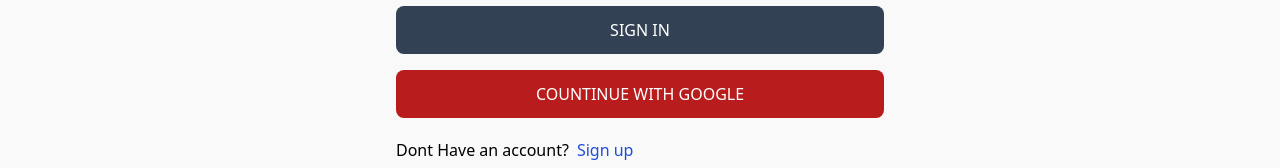
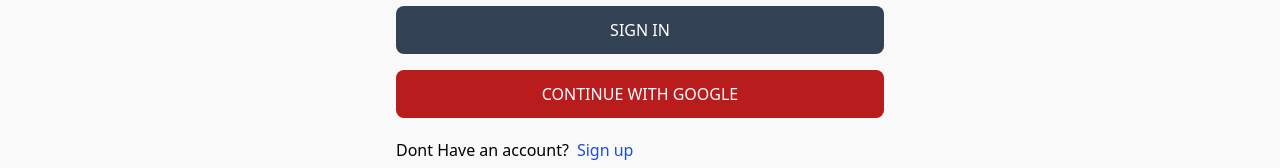
Before and after one commit to shivamjain74/nex-Estate-Frontend, a React (Vite) app: page /sign-in in a window 1280 px wide. Shown: the part 302-470 px from the top of the page. Built offline with nearby package versions, Linux system fonts and the light colour scheme.

Commit message:
final version new firebase project

```diff
--- a/package.json
+++ b/package.json
@@ -11,7 +11,7 @@
   },
   "dependencies": {
     "@reduxjs/toolkit": "^2.0.1",
-    "firebase": "^10.7.1",
+    "firebase": "^10.11.1",
     "react": "^18.2.0",
     "react-dom": "^18.2.0",
     "react-icons": "^4.12.0",
--- a/src/components/OAuth.jsx
+++ b/src/components/OAuth.jsx
@@ -1,39 +1,41 @@
-import React from 'react'
-import {GoogleAuthProvider, getAuth, signInWithRedirect} from 'firebase/auth';
-import {app} from '../firebase';
+import { GoogleAuthProvider, getAuth, signInWithPopup, signInWithRedirect } from 'firebase/auth';
+import { app } from '../firebase';
 import { useDispatch } from 'react-redux';
 import { signInSuccess } from '../redux/user/userSlice';
 import { useNavigate } from 'react-router-dom';
 
-const OAuth = () => {
+export default function OAuth() {
   const dispatch = useDispatch();
   const navigate = useNavigate();
-  const handleGoogleClick = async()=>{
+  const handleGoogleClick = async () => {
     try {
       const provider = new GoogleAuthProvider();
-        const auth = getAuth(app);
+      const auth = getAuth(app)
 
-        const result = await signInWithRedirect(auth,provider)
-
-        const res = await fetch ('/api/auth/google', {
-     method : 'POST',
+      const result = await signInWithPopup(auth,provider);
+      const res= await fetch ('/api/auth/google',{
+        method:'POST',
         headers:{
           'Content-Type':'application/json',
         },
-     body:JSON.stringify({name: result.user.displayName,email: result.user.email,photo: result.user.photoURL}),
+        body: JSON.stringify({name:result.user.displayName,email: result.user.email,photo:result.user.photoURL}),
       })
       const data = await res.json();
       dispatch(signInSuccess(data));
        navigate('/');
 
+
     } catch (error) {
-        console.log("could not sign in with google",error);
+      console.log('could not sign in with google', error);
     }
+  };
+  return (
+    <button
+      onClick={handleGoogleClick}
+      type='button'
+      className='bg-red-700 text-white p-3 rounded-lg uppercase hover:opacity-95'
+    >
+      Continue with google
+    </button>
+  );
 }
-
-  return (
-    <button onClick={handleGoogleClick} type='button' className='bg-red-700 text-white p-3 rounded-lg uppercase hover:opacity-95 disabled:opacity-80'>Countinue with Google</button>
-  )
-}
-
-export default OAuth
--- a/src/firebase.js
+++ b/src/firebase.js
@@ -6,11 +6,11 @@ import { initializeApp } from "firebase/app";
 // Your web app's Firebase configuration
 const firebaseConfig = {
   apiKey: import.meta.env.VITE_FIREBASE_API_KEY,
-  authDomain: "mern-estate-fbec3.firebaseapp.com",
-  projectId: "mern-estate-fbec3",
-  storageBucket: "mern-estate-fbec3.appspot.com",
-  messagingSenderId: "587828202234",
-  appId: "1:587828202234:web:6b807f4ffbbdeeb0011743",
+  authDomain: "real-estate-mern-b3c26.firebaseapp.com",
+  projectId: "real-estate-mern-b3c26",
+  storageBucket: "real-estate-mern-b3c26.appspot.com",
+  messagingSenderId: "73453085960",
+  appId: "1:73453085960:web:4e4c82f5571beb479678bd"
 };
 
 // Initialize Firebase
--- a/src/pages/Profile.jsx
+++ b/src/pages/Profile.jsx
@@ -116,6 +116,7 @@ export default function Profile() {
       dispatch(signOutUserStart());
       const res = await fetch('/api/auth/signout');
       const data = await res.json();
+      console.log(data);
       if (data.success === false) {
         dispatch(deleteUserFailure(data.message));
         return;
--- a/src/pages/SignIn.jsx
+++ b/src/pages/SignIn.jsx
@@ -42,7 +42,6 @@ import OAuth from '../components/OAuth';
     } catch (error) {
       dispatch(signInFailure(error.message));
     }
-
   };
 
 
```
Also changed, not shown: 2 other files (tests, documents, lock files or other folders). Lines whose indentation alone changed are shown as unchanged.
